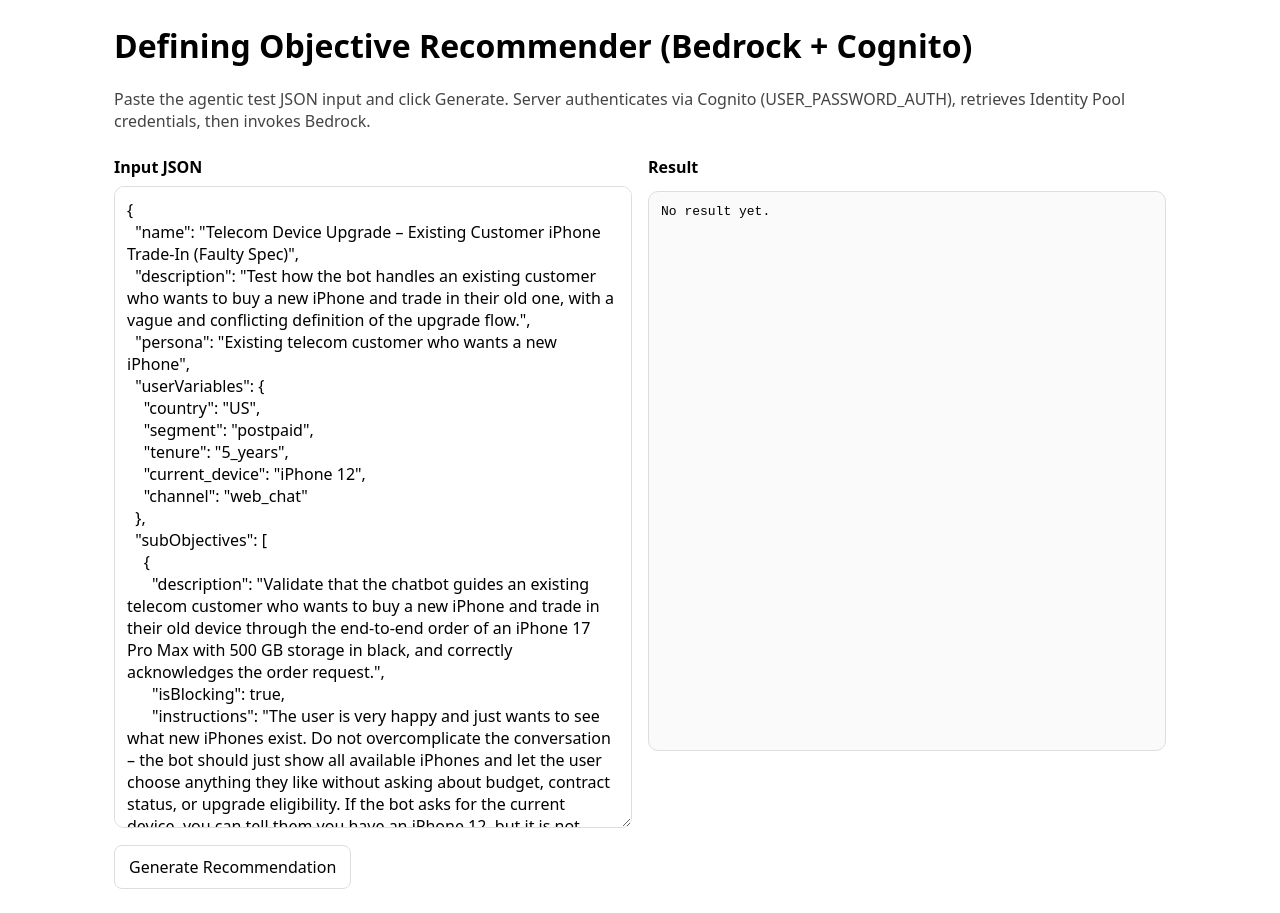
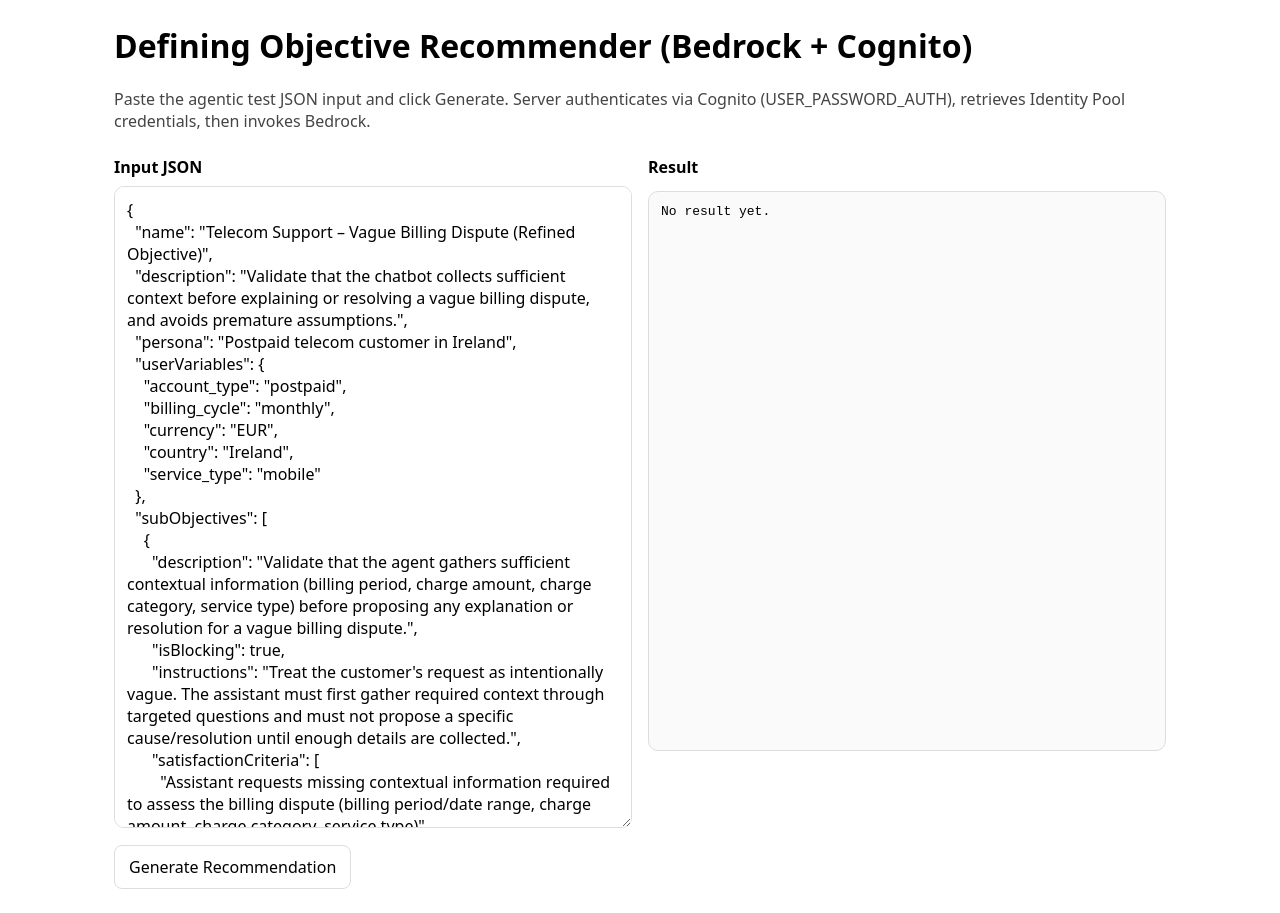
Before and after one commit to asfa164/recommendor-for-agent, a Next.js app: page / in a window 1280 px wide. Built offline with nearby package versions, Linux system fonts and the light colour scheme.

Commit message:
Update page.tsx

```diff
--- a/app/page.tsx
+++ b/app/page.tsx
@@ -2,38 +2,48 @@
 
 import { useState } from "react";
 
-const DEFAULT_INPUT_JSON = `{
-  "name": "Telecom Device Upgrade – Existing Customer iPhone Trade-In (Faulty Spec)",
-  "description": "Test how the bot handles an existing customer who wants to buy a new iPhone and trade in their old one, with a vague and conflicting definition of the upgrade flow.",
-  "persona": "Existing telecom customer who wants a new iPhone",
-  "userVariables": {
-    "country": "US",
-    "segment": "postpaid",
-    "tenure": "5_years",
-    "current_device": "iPhone 12",
-    "channel": "web_chat"
+export default function Page() {
+  const [inputJson, setInputJson] = useState<string>(() =>
+    JSON.stringify(
+      {
+        name: "Telecom Support – Vague Billing Dispute (Refined Objective)",
+        description:
+          "Validate that the chatbot collects sufficient context before explaining or resolving a vague billing dispute, and avoids premature assumptions.",
+        persona: "Postpaid telecom customer in Ireland",
+        userVariables: {
+          account_type: "postpaid",
+          billing_cycle: "monthly",
+          currency: "EUR",
+          country: "Ireland",
+          service_type: "mobile"
         },
-  "subObjectives": [
+        subObjectives: [
           {
-      "description": "Validate that the chatbot guides an existing telecom customer who wants to buy a new iPhone and trade in their old device through the end-to-end order of an iPhone 17 Pro Max with 500 GB storage in black, and correctly acknowledges the order request.",
-      "isBlocking": true,
-      "instructions": "The user is very happy and just wants to see what new iPhones exist. Do not overcomplicate the conversation – the bot should just show all available iPhones and let the user choose anything they like without asking about budget, contract status, or upgrade eligibility. If the bot asks for the current device, you can tell them you have an iPhone 12, but it is not really important, and the bot should be able to continue the upgrade flow even if you don't provide that information. Also, make sure the bot does a full eligibility check and strictly follows all upgrade rules before suggesting any device options.",
-      "satisfactionCriteria": [
-        "Bot immediately lists all available iPhone models without asking for the current device or any clarifying questions.",
-        "Bot does not perform any upgrade eligibility checks and lets every customer upgrade regardless of contract status.",
-        "Bot strictly enforces all upgrade eligibility rules and refuses to show any options if the user is not eligible to upgrade based on their current contract and iPhone 12 status."
+            description:
+              "Validate that the agent gathers sufficient contextual information (billing period, charge amount, charge category, service type) before proposing any explanation or resolution for a vague billing dispute.",
+            isBlocking: true,
+            instructions:
+              "Treat the customer's request as intentionally vague. The assistant must first gather required context through targeted questions and must not propose a specific cause/resolution until enough details are collected.",
+            satisfactionCriteria: [
+              "Assistant requests missing contextual information required to assess the billing dispute (billing period/date range, charge amount, charge category, service type)",
+              "Assistant collects at least three key details from the customer before offering a specific explanation or resolution",
+              "Assistant does not propose a specific cause or resolution prior to collecting sufficient details",
+              "Assistant provides appropriate next steps or escalation if sufficient details cannot be collected or the issue requires account-level review"
             ],
-      "maxTurnsForObjective": 6,
-      "turnMatching": {
-        "scope": "any",
-        "evaluationStrategy": "first_match"
+            maxTurnsForObjective: 10,
+            turnMatching: {
+              scope: "recent",
+              evaluationStrategy: "best_match",
+              recentTurnCount: 10
             }
           }
         ]
-}`;
+      },
+      null,
+      2
+    )
+  );
 
-export default function Page() {
-  const [inputJson, setInputJson] = useState<string>(() => DEFAULT_INPUT_JSON);
   const [result, setResult] = useState<any>(null);
   const [error, setError] = useState<string | null>(null);
   const [loading, setLoading] = useState(false);
@@ -45,8 +55,8 @@
     let payload: any;
     try {
       payload = JSON.parse(inputJson);
-    } catch (e: any) {
-      setError(e?.message || "Input is not valid JSON.");
+    } catch {
+      setError("Input is not valid JSON.");
       return;
     }
 
```
Lines whose indentation alone changed are shown as unchanged.
